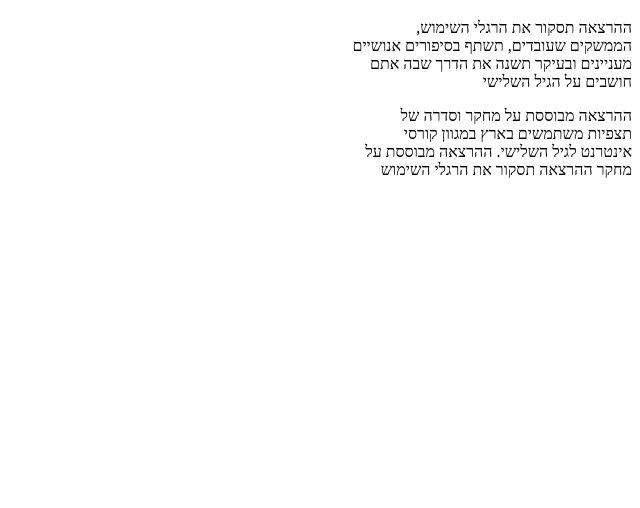
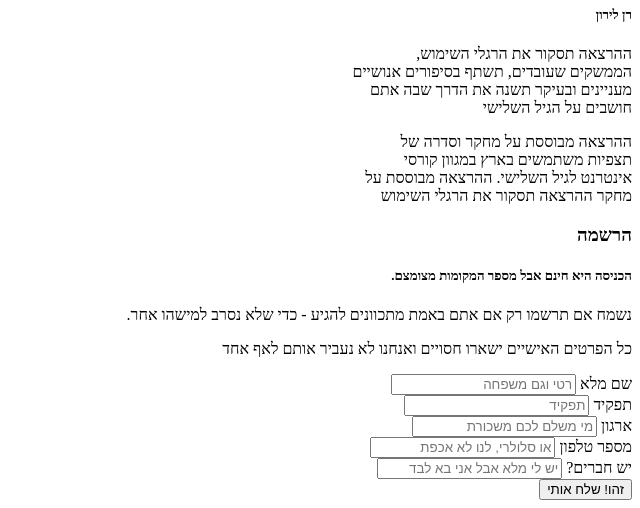
Before and after one commit to tomercaspi/netcraft, a plain HTML site: page Exercises/devshots-html5-part1/index.html in a window 1280 px wide. Shown: the part 1921-2429 px from the top of the page, without its empty margins (640-1280 px from the left). Before the commit the page ends 2116 px from the top, so only its background shows below. Drawn offline with Linux system fonts and the light colour scheme.

Commit message:
Adding form to the html file

```diff
--- a/Exercises/devshots-html5-part1/index.html
+++ b/Exercises/devshots-html5-part1/index.html
@@ -20,7 +20,8 @@
     </div>
   </div>
   <div>
-    <h3>6 הרצאות מרתקות וקצרות <span id="leftSentence" class="glyphicon glyphicon-time">15 דקות לכל הרצאה</span></h3>
+    <h3>6 הרצאות מרתקות וקצרות </h3>
+    <span id="leftSentence" class="glyphicon glyphicon-time">15 דקות לכל הרצאה</span>
     <hr>
     <div class="shortLecture">
       <img src="person1.jpg" width="100px" height="100px" alt="picture of Ran Liron" title="רן לירון">
@@ -81,5 +82,38 @@
     </div>
   </div>
 
+  <div class="RegistrationForm">
+    <h3>הרשמה</h3>
+    <h5>הכניסה היא חינם אבל מספר המקומות מצומצם.</h5>
+    <p class="small-white-text">נשמח אם תרשמו רק אם אתם באמת מתכוונים להגיע - כדי שלא נסרב למישהו אחר.</p>
+    <p class="small-white-text">כל הפרטים האישיים ישארו חסויים ואנחנו לא נעביר אותם לאף אחד</p>
+
+    <form action="" method="post">
+      <div class="input-container">
+        <label for="fullName">שם מלא</label>
+        <input type="text" name="fullName" id="fullName" placeholder="רטי וגם משפחה">
+      </div>
+      <div class="input-container">
+        <label for="Role">תפקיד</label>
+        <input type="text" name="Role" id="Role" placeholder="תפקיד">
+      </div>
+      <div class="input-container">
+        <label for="ארגון">ארגון</label>
+        <input type="text" name="ארגון" id="ארגון" placeholder="מי משלם לכם משכורת">
+      </div>
+      <div class="input-container">
+        <label for="phoneNumber">מספר טלפון</label>
+        <input type="text" name="phoneNumber" id="phoneNumber" placeholder="או סלולרי, לנו לא אכפת">
+      </div>
+      <div class="input-container">
+        <label for="haveFriends">יש חברים?</label>
+        <input type="text" name="haveFriends" id="haveFriends" placeholder="יש לי מלא אבל אני בא לבד">
+      </div>
+      <div>
+        <button type="submit">זהו! שלח אותי</button>
+      </div>
+
+    </form>
+  </div>
 </body>
 </html>
```
